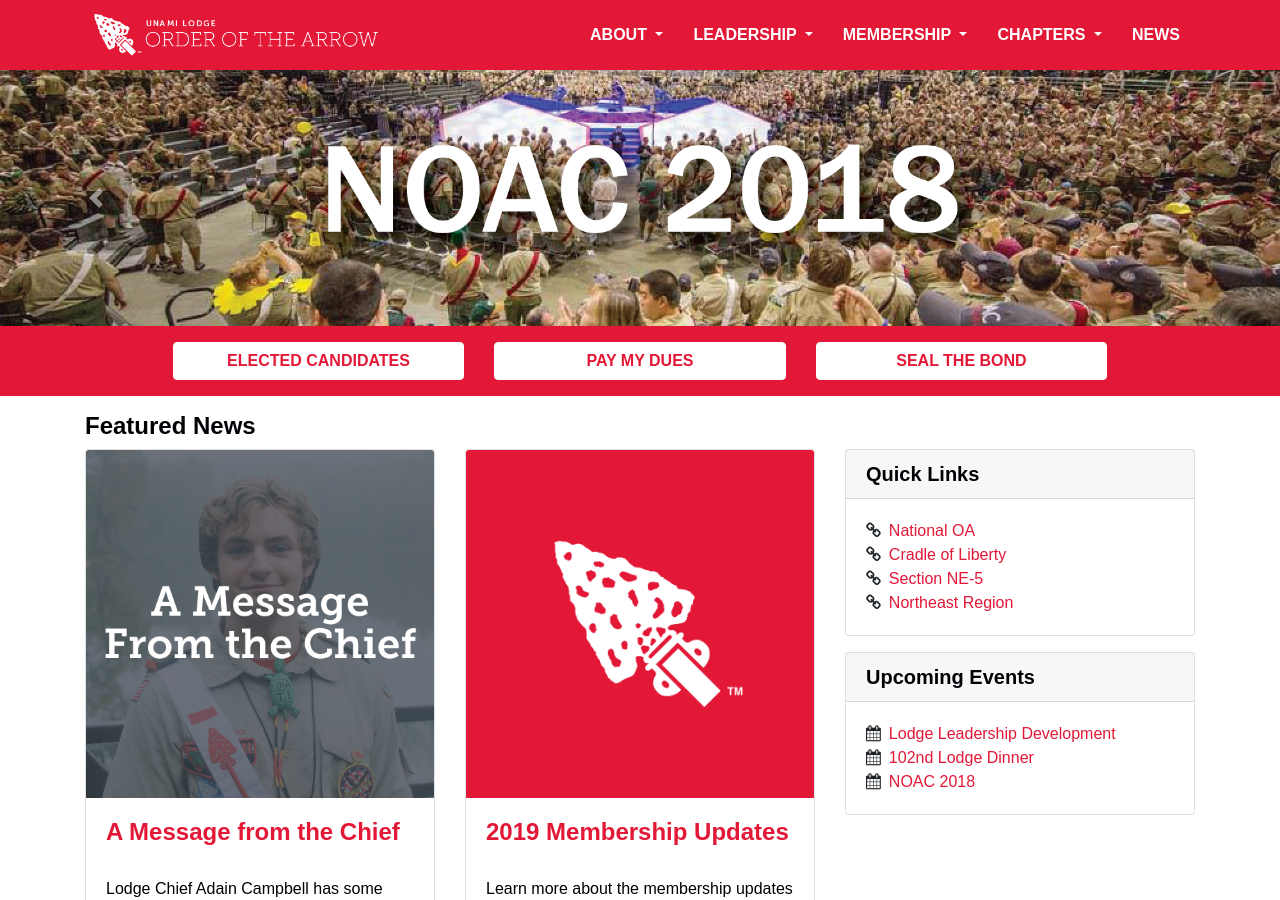
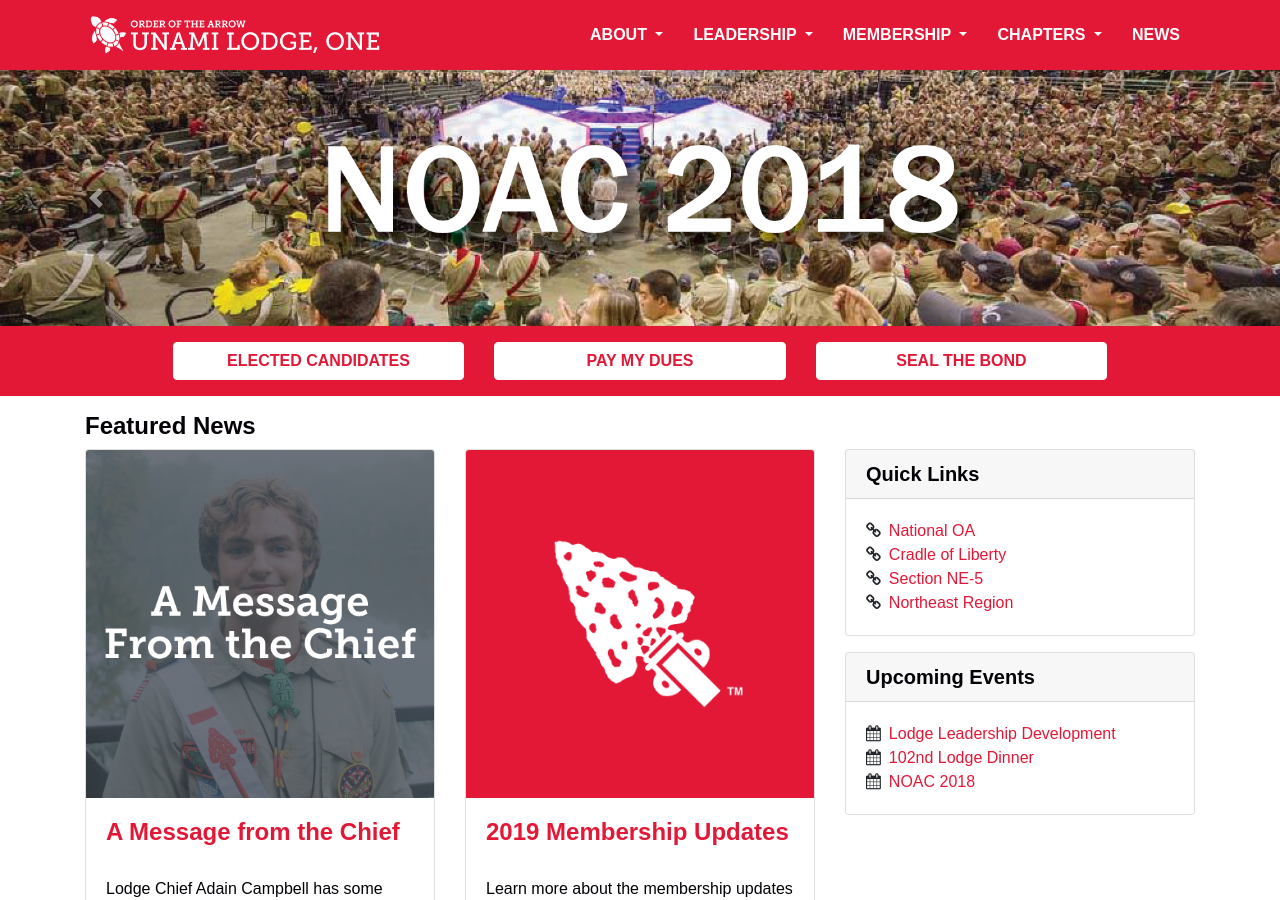
Before and after one commit to colbsa/UnamiLodge.org, a Jekyll site: the page built from index.md, in a window 1280 px wide and 900 px high. Built offline with Jekyll 4.4.1, drawn with Linux system fonts in a browser that asks for light colours; some web fonts are replaced.

Commit message:
Updated logo

```diff
--- a/assets/custom/css/style.css
+++ b/assets/custom/css/style.css
@@ -207,7 +207,6 @@
   margin: auto 0;
   display: inline-block;
   vertical-align: middle;
-  filter: brightness(0) invert(1);
 }
 /* toggle */
 .navbar-light .navbar-toggler {
```
Also changed, not shown: img/logo.png, 1 other file.
